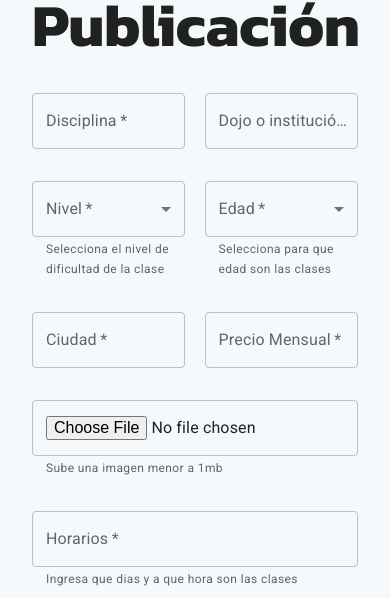
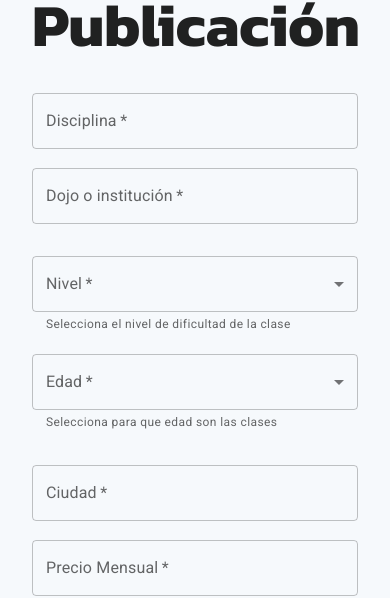
Before and after one commit to FeniaPfa/adl-marketplace, a React (Vite) app: page /dashboard/addproduct in a window 390 px wide. Shown: the part 299-897 px from the top of the page. Built offline with nearby package versions, Linux system fonts and the light colour scheme; no server answers; sample sign-in values are in the browser's storage.

Commit message:
style: responsive addProduct

```diff
--- a/src/components/DashboardNavigation.jsx
+++ b/src/components/DashboardNavigation.jsx
@@ -1,12 +1,11 @@
 import { useState } from 'react';
+import { NavLink } from 'react-router-dom';
 import AccountCircleIcon from '@mui/icons-material/AccountCircle';
 import FavoriteIcon from '@mui/icons-material/Favorite';
 import AddCircleRoundedIcon from '@mui/icons-material/AddCircleRounded';
 import DynamicFeedIcon from '@mui/icons-material/DynamicFeed';
 import DashboardIcon from '@mui/icons-material/Dashboard';
 import { BottomNavigation, BottomNavigationAction } from '@mui/material';
-import FolderIcon from '@mui/icons-material/Folder';
-import { NavLink } from 'react-router-dom';
 
 export const DashboardNavigation = () => {
     const [value, setValue] = useState('dashboard');
@@ -16,7 +15,13 @@ export const DashboardNavigation = () => {
     };
     return (
         <BottomNavigation
-            sx={{ width: '100%', paddingTop: '1rem', height: '100%',display:{md:"none"}, flexWrap:"wrap" }}
+            sx={{
+                width: '100%',
+                paddingTop: '1rem',
+                height: '100%',
+                display: { md: 'none' },
+                flexWrap: 'wrap',
+            }}
             value={value}
             onChange={handleChange}>
             <BottomNavigationAction
--- a/src/components/FavCard.jsx
+++ b/src/components/FavCard.jsx
@@ -1,13 +1,13 @@
-import { Avatar, Box, Button, Container, Paper, Stack, Typography } from '@mui/material';
-import CloseRoundedIcon from '@mui/icons-material/CloseRounded';
 import { useEffect, useState } from 'react';
+import { useNavigate } from 'react-router-dom';
 import { db, getImg } from '../config/firebase';
-import { formatNumber } from '../utils/utils.js';
-import { useCartContext } from '../context/CartContext';
-import { useNavigate } from 'react-router-dom';
-import VisibilityIcon from '@mui/icons-material/Visibility';
 import { doc, updateDoc } from 'firebase/firestore';
 import { useUserContext } from '../context/userContext';
+import { useCartContext } from '../context/CartContext';
+import { formatNumber } from '../utils/utils.js';
+import { Avatar, Box, Button, Paper, Stack, Typography } from '@mui/material';
+import CloseRoundedIcon from '@mui/icons-material/CloseRounded';
+import VisibilityIcon from '@mui/icons-material/Visibility';
 
 export const FavCard = ({ setFavorites, userData, productData, favorites }) => {
     const { user } = useUserContext();
@@ -41,30 +41,39 @@ export const FavCard = ({ setFavorites, userData, productData, favorites }) => {
     });
 
     return (
-        // <Container maxWidth="lg">
+
         <Paper sx={{ padding: '2rem' }}>
-                <Stack alignItems="center" justifyContent="space-between" gap="1rem" sx={{flexDirection:{xs:"column",md:"row"}}}>
-                    <Stack gap="2rem" alignItems="center" sx={{flexDirection:{xs:"column",sm:"row"}}}>
+            <Stack
+                alignItems="center"
+                justifyContent="space-between"
+                gap="1rem"
+                sx={{ flexDirection: { xs: 'column', md: 'row' } }}>
+                <Stack
+                    gap="2rem"
+                    alignItems="center"
+                    sx={{ flexDirection: { xs: 'column', sm: 'row' } }}>
                     <Avatar
                         src={img}
                         sx={{ width: '150px', height: '150px' }}
                         variant="rounded"
                         alt="alt"
                     />
-                        <Stack gap="1.2rem" sx={{alignItems:{xs:"center", md:"flex-start"}}}>
+                    <Stack gap="1.2rem" sx={{ alignItems: { xs: 'center', md: 'flex-start' } }}>
                         <Box>
                             <Typography
                                 variant="overline"
                                 fontSize="1.2rem"
-                                    sx={{ lineHeight: '1.5',textAlign:{xs:"center",md:"inherit"}}}>
+                                sx={{
+                                    lineHeight: '1.5',
+                                    textAlign: { xs: 'center', md: 'inherit' },
+                                }}>
                                 {productData?.sport} - {productData?.level} - {productData?.age}
                             </Typography>
                             <Typography
                                 variant="h4"
                                 fontWeight="bold"
                                 fontFamily="Kanit,sans-serif"
-                                    sx={{textAlign:{xs:"center",md:"inherit"}}}
-                                    >
+                                sx={{ textAlign: { xs: 'center', md: 'inherit' } }}>
                                 {productData?.dojo}
                             </Typography>
                         </Box>
@@ -89,6 +98,6 @@ export const FavCard = ({ setFavorites, userData, productData, favorites }) => {
                 </Stack>
             </Stack>
         </Paper>
-        // </Container>
+
     );
 };
--- a/src/components/Sidebar.jsx
+++ b/src/components/Sidebar.jsx
@@ -19,23 +19,29 @@ export const Sidebar = () => {
             anchor="left"
             sx={{
                 width: 200,
-                marginRight:"1rem",
-                display:{xs:"none",md:"inherit"},
+                marginRight: '1rem',
+                display: { xs: 'none', md: 'inherit' },
                 flexShrink: 0,
                 [`& .MuiDrawer-paper`]: { width: 250, boxSizing: 'border-box' },
             }}>
             <Toolbar></Toolbar>
             <Box>
-                <List sx={{ display: 'flex', flexDirection: 'column', gap: '2rem', fontSize:"1.5rem" }}>
+                <List
+                    sx={{
+                        display: 'flex',
+                        flexDirection: 'column',
+                        gap: '2rem',
+                        fontSize: '1.5rem',
+                    }}>
                     <ListItem to="/dashboard" component={NavLink} style={activeLink}>
                         <ListItemIcon>
-                            <DashboardIcon fontSize='large'/>
+                            <DashboardIcon fontSize="large" />
                         </ListItemIcon>
                         Dashboard
                     </ListItem>
                     <ListItem to="editprofile" component={NavLink} style={activeLink}>
                         <ListItemIcon>
-                            <AccountCircleIcon fontSize='large' />
+                            <AccountCircleIcon fontSize="large" />
                         </ListItemIcon>
                         Editar Perfil
                     </ListItem>
@@ -47,13 +53,13 @@ export const Sidebar = () => {
                     </ListItem>
                     <ListItem to="addproduct" component={NavLink} style={activeLink}>
                         <ListItemIcon>
-                            <AddCircleRoundedIcon fontSize='large' />
+                            <AddCircleRoundedIcon fontSize="large" />
                         </ListItemIcon>
                         Crear Publicación
                     </ListItem>
                     <ListItem to="products" component={NavLink} style={activeLink}>
                         <ListItemIcon>
-                            <DynamicFeedIcon fontSize='large' />
+                            <DynamicFeedIcon fontSize="large" />
                         </ListItemIcon>
                         Mis Publicaciones
                     </ListItem>
--- a/src/views/AddProduct.jsx
+++ b/src/views/AddProduct.jsx
@@ -60,7 +60,7 @@ export const AddProduct = () => {
                 <Typography variant="h2" fontFamily="Kanit,sans-serif" fontWeight="bold">
                     Crear Publicación
                 </Typography>
-                <Stack direction="row" gap="1.2rem">
+                <Stack gap="1.2rem" sx={{flexDirection:{xs:"column",md:"row"}}}>
                     <TextField
                         fullWidth
                         required
@@ -79,7 +79,7 @@ export const AddProduct = () => {
                     />
                 </Stack>
 
-                <Stack direction="row" gap="1.2rem">
+                <Stack gap="1.2rem" sx={{flexDirection:{xs:"column",md:"row"}}}>
                     <TextField
                         required
                         select
@@ -107,7 +107,7 @@ export const AddProduct = () => {
                     </TextField>
                 </Stack>
 
-                <Stack direction="row" gap="1.2rem">
+                <Stack gap="1.2rem" sx={{flexDirection:{xs:"column",md:"row"}}}>
                     <TextField
                         fullWidth
                         required
```
Also changed, not shown: src/views/Favorites.jsx (+5 -8 lines). Lines whose indentation alone changed are shown as unchanged.
